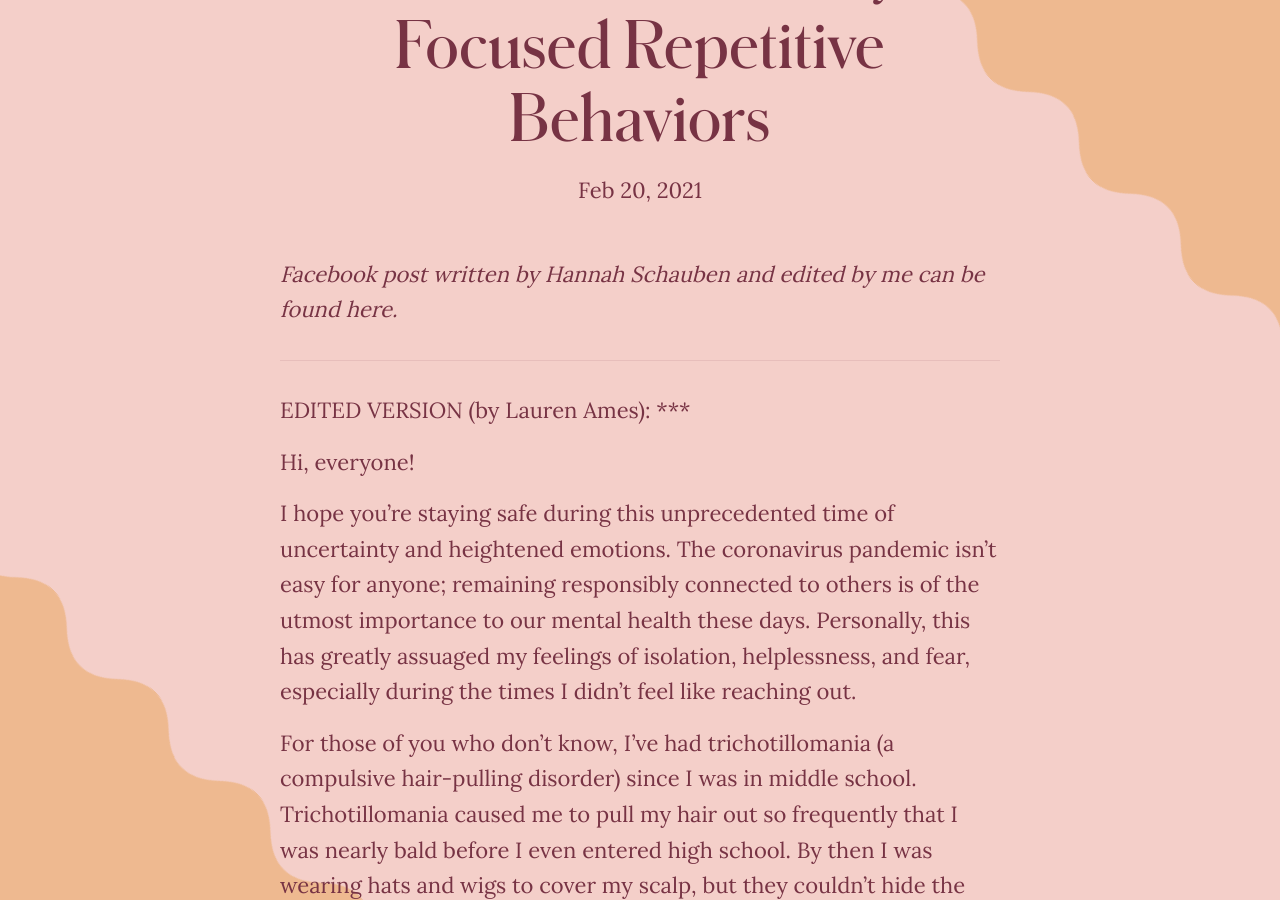
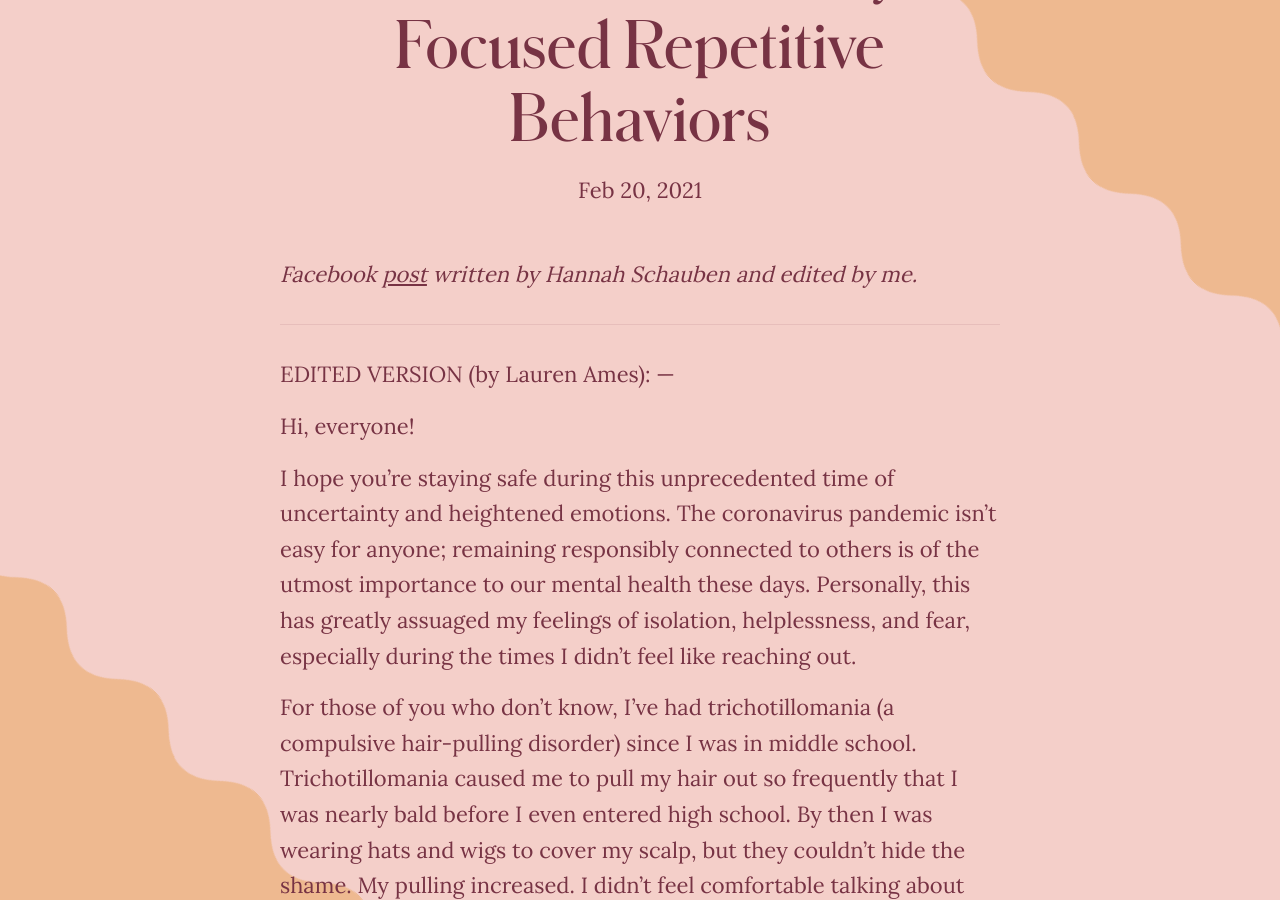
Before and after one commit to smittenn/laa-blog, a Jekyll site: the page built from _posts/2021-02-20-call-for-donations-on-behalf-of-the-tlc-foundation-for-body-focused-repetitive-behaviors.markdown, in a window 1280 px wide and 900 px high, scrolled down 366 px. Built offline with Jekyll 4.4.1, drawn with Linux system fonts in a browser that asks for light colours; our own code applies the rules of GitHub Pages for plain Markdown files; some of the changed text lies outside the part shown.

Commit message:
Updated Call For Donations On Behalf Of The Tlc Foundation For Body Focused Repetitive Behaviors

```diff
--- a/_posts/2021-02-20-call-for-donations-on-behalf-of-the-tlc-foundation-for-body-focused-repetitive-behaviors.markdown
+++ b/_posts/2021-02-20-call-for-donations-on-behalf-of-the-tlc-foundation-for-body-focused-repetitive-behaviors.markdown
@@ -6,11 +6,11 @@ categories:
 - Copywriting
 ---
 
-*Facebook post written by Hannah Schauben and edited by me can be found here.*
+*Facebook [post](https://www.facebook.com/donate/224969042092814/224969075426144/) written by Hannah Schauben and edited by me.*
 
-***
+---
 EDITED VERSION (by Lauren Ames):
-***
+---
 
 Hi, everyone!
 
@@ -46,9 +46,9 @@ This year for my birthday I humbly ask that you share this abbreviated version o
 
 This nonprofit organization has changed my life and the lives of countless individuals through research, resources, connections, and love. I would like to say thank you, TLC, from the bottom of my heart, and thank you to all of you who have taken the time to read this.
 
-***
+---
 ORIGINAL VERSION (by Hannah Schauben):
-***
+---
 
 Hi Everyone! I hope you are staying as safe as possible during this transitional time of uncertainty, instability, and heightened emotions. This pandemic is not easy for anyone; that’s why (safely) staying connected to others is so essential to our mental health. I know that my feelings of isolation, fear, and helplessness have eased through remaining connected, especially when I have not wanted to.
 
```
